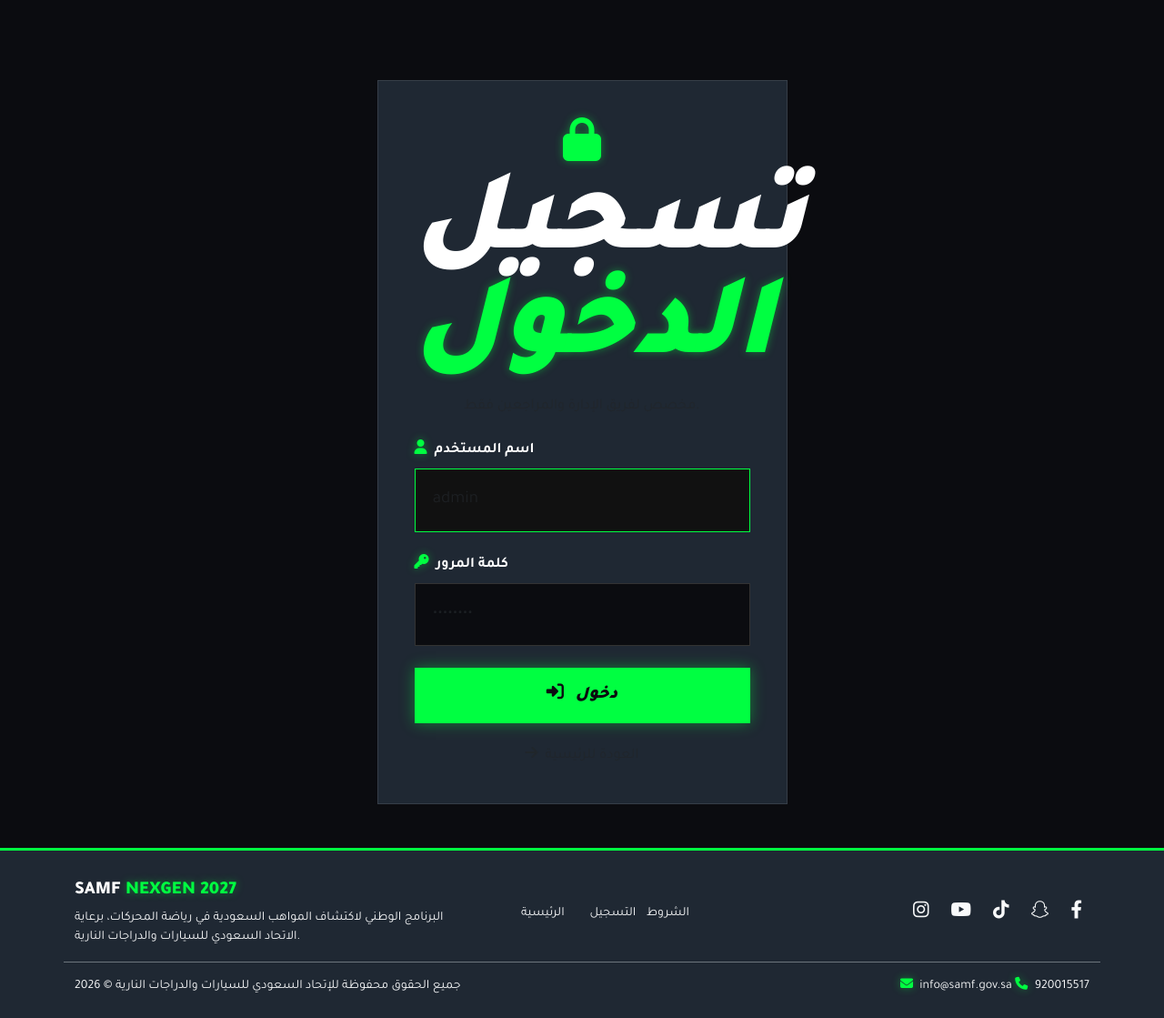
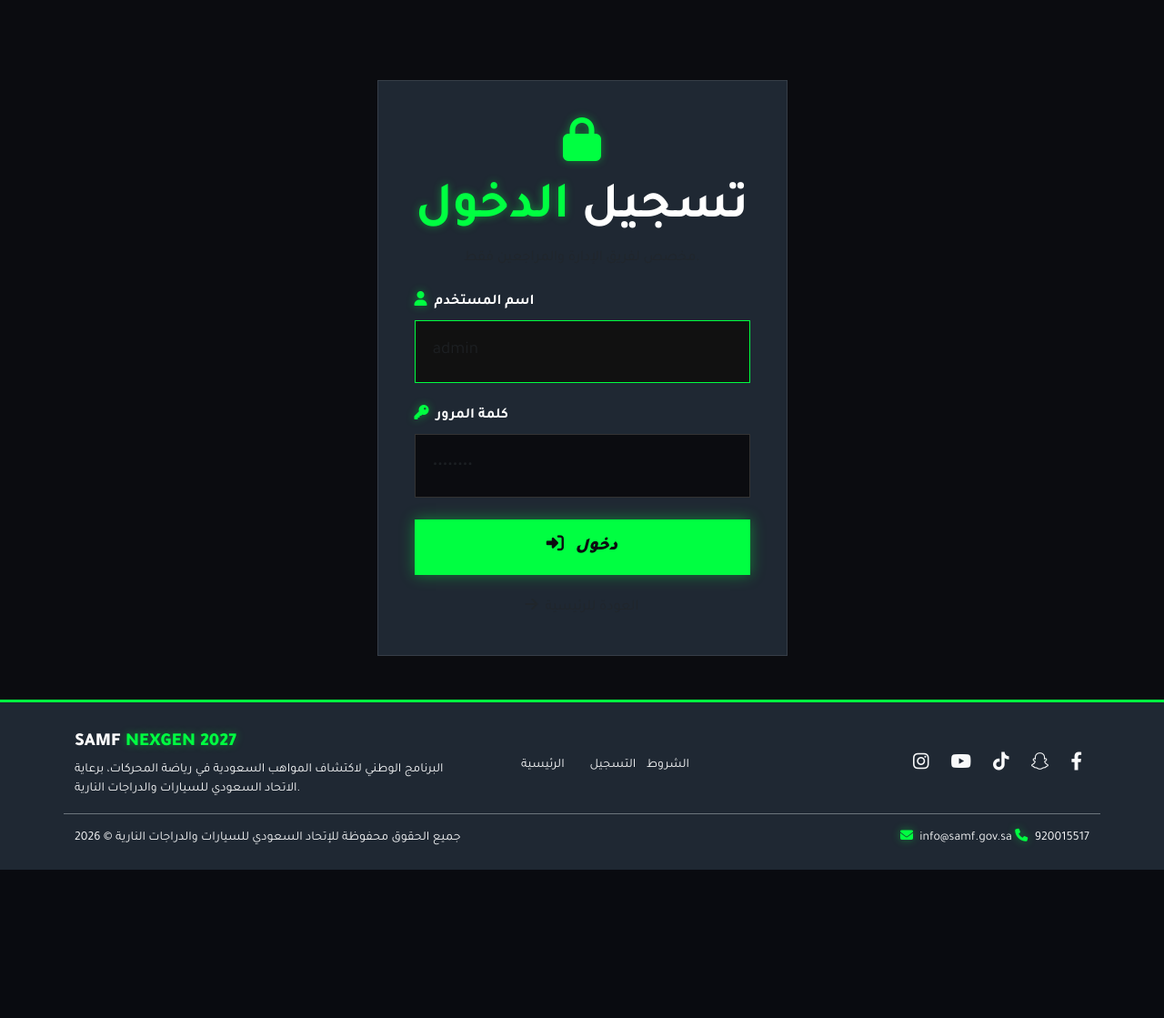
Before and after one commit to Hassan-Alhaji/dakar-registration, a Django app: template templates/registration/login.html in a window 1280 px wide. Shown: the part 88-1207 px from the top of the page at 91% size. After the commit the page ends 1044 px from the top, so only its background shows below. Run offline with Django 4.2, Linux system fonts and the light colour scheme; the template is opened without the code that fills it: values that come from a table or form of the project are taken from there, others are empty; some libraries are stand-ins or nearby versions; some web fonts are replaced.

Commit message:
Make login title smaller

```diff
--- a/templates/registration/login.html
+++ b/templates/registration/login.html
@@ -10,7 +10,7 @@
             <div class="brutalist-card">
                 <div class="text-center mb-4">
                     <i class="fas fa-lock text-neon" style="font-size: 3rem;"></i>
-                    <h2 class="title-massive text-white mt-3">{% trans "تسجيل" %} <span class="text-neon">{% trans "الدخول" %}</span></h2>
+                    <h2 class="display-4 fw-bold text-white mt-3">{% trans "تسجيل" %} <span class="text-neon">{% trans "الدخول" %}</span></h2>
                     <p class="text-muted mt-2">{% trans "مخصص لفريق الإدارة والمراجعين فقط." %}</p>
                 </div>
 
```
